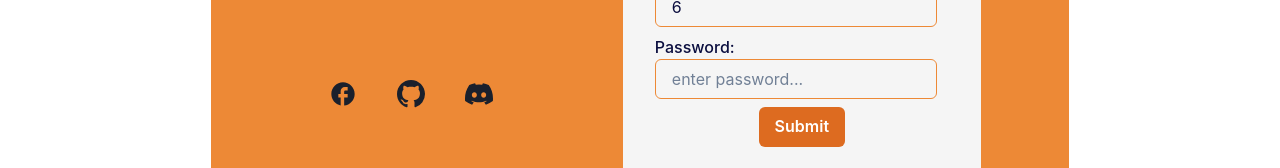
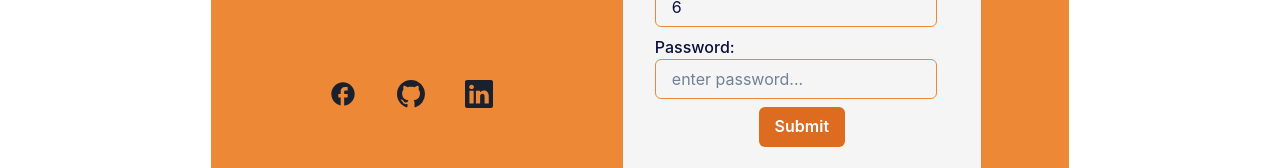
Before and after one commit to DonaldMzima/Music-Static-Site, a Next.js app: page /Contact in a window 1280 px wide. Shown: the part 545-713 px from the top of the page. Built offline with nearby package versions, Linux system fonts and the light colour scheme.

Commit message:
ref:adding links to contact section

```diff
--- a/components/Form.tsx
+++ b/components/Form.tsx
@@ -30,7 +30,7 @@ import {
   MdFacebook,
   MdOutlineEmail,
 } from 'react-icons/md'
-import { BsGithub, BsDiscord, BsPerson } from 'react-icons/bs'
+import { BsGithub, BsLinkedin, BsPerson } from 'react-icons/bs'
 
 import { useState } from 'react'
 import ModelUI from './Model'
@@ -40,7 +40,7 @@ const schema = Yup.object({
   name: Yup.string().required('enter your name'),
   surname: Yup.string().required('enter your surame'),
   email: Yup.string().email().required('email required'),
-  age: Yup.number().positive().integer().min(15).required('enter your age'),
+  age: Yup.number().positive().integer().min(16).required('enter your age'),
   password: Yup.string().min(6).max(10).required('password required'),
 })
 
@@ -57,7 +57,6 @@ export const Form = () => {
       .sendForm(
         'service_9l68yag',
         'template_bmfoy27',
-
         event.target,
         'wcEzEMeePpQMJBII6',
       )
@@ -100,7 +99,7 @@ export const Form = () => {
   const onSubmit = (data: any) => {
     onOpen()
     setModal(data)
-    console.log("check this daaataa",data)
+    console.log('check this daaataa', data)
   }
 
   const { isOpen, onOpen, onClose } = useDisclosure()
@@ -182,6 +181,7 @@ export const Form = () => {
                           _hover={{ bg: '#0D74FF' }}
                           icon={<MdFacebook size="28px" />}
                         />
+                        <a href="https://github.com/DonaldMzima">
                           <IconButton
                             aria-label="github"
                             variant="ghost"
@@ -190,14 +190,18 @@ export const Form = () => {
                             _hover={{ bg: '#0D74FF' }}
                             icon={<BsGithub size="28px" />}
                           />
+                        </a>
+
+                        <a href="https://www.linkedin.com/in/donald-mzima-8557a3231/">
                           <IconButton
                             aria-label="discord"
                             variant="ghost"
                             size="lg"
                             isRound={true}
                             _hover={{ bg: '#0D74FF' }}
-                          icon={<BsDiscord size="28px" />}
+                            icon={<BsLinkedin size="28px" />}
                           />
+                        </a>
                       </HStack>
                     </Box>
                   </WrapItem>
```
Lines whose indentation alone changed are shown as unchanged.
